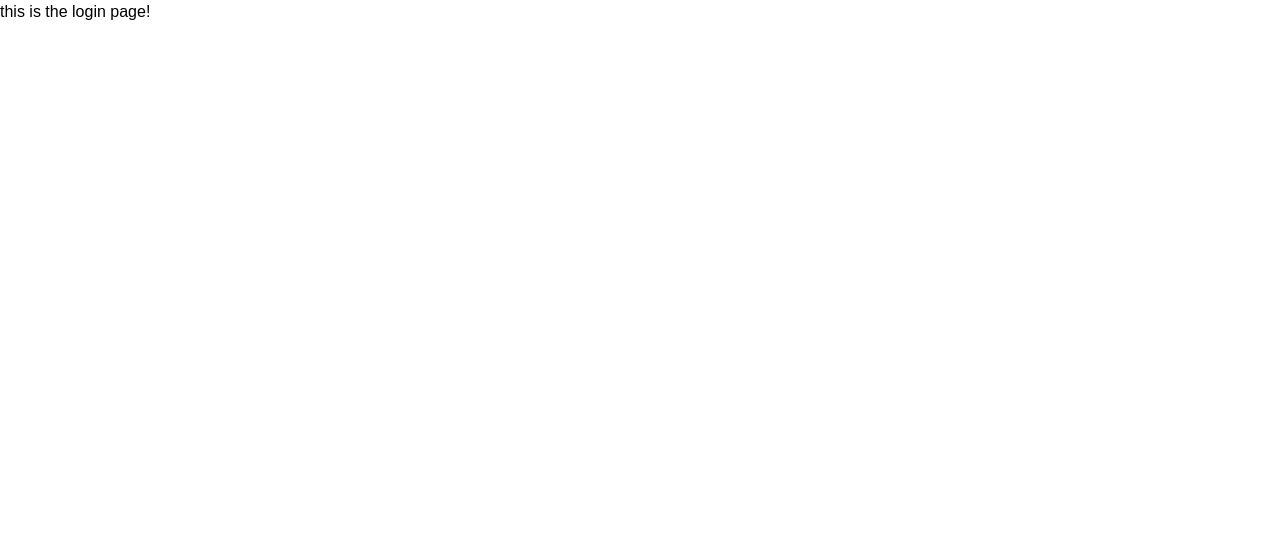
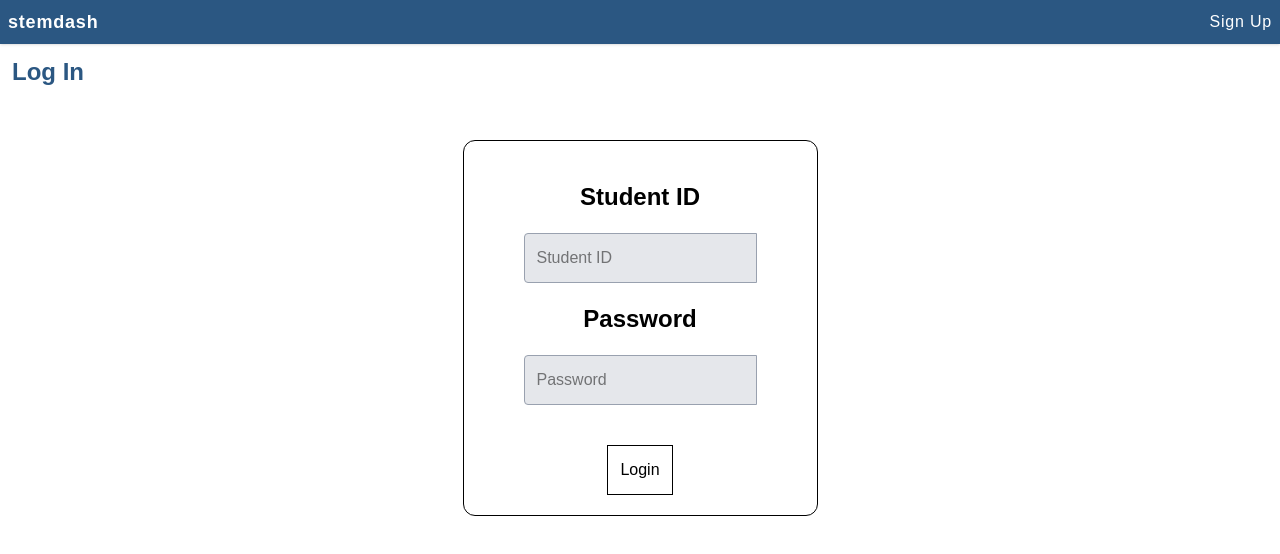
Before and after one commit to jialanx/stemdash, a React (Vite) app in the folder stemdash/: page / in a window 1280 px wide. Shown: the top 554 px of the page. Built offline with nearby package versions, Linux system fonts and the light colour scheme.

Commit message:
formatted login page a bit, starting on signup page

```diff
--- a/stemdash/src/App.jsx
+++ b/stemdash/src/App.jsx
@@ -6,14 +6,18 @@ import {
   Route
 } from "react-router-dom";
 import Login from "./pages/login.jsx";
+import Navbar from "./components/navbar.jsx";
+import Signup from "./pages/signup.jsx";
 
 function App() {
 
   return (
     <>
       <Router>
+        <Navbar />
         <Routes>
          <Route path="/" element={<Login />}/>
+         <Route path="/signup" element={<Signup />}/>
         </Routes>
       </Router>
     </>
--- a/stemdash/src/components/navbar.jsx
+++ b/stemdash/src/components/navbar.jsx
@@ -0,0 +1,14 @@
+import { Link } from "react-router-dom";
+
+export default function Navbar() {
+    return (
+        <nav style={{ backgroundColor: '#2B5782' }} className="p-2 shadow text-white tracking-wider">
+            <div className="flex justify-between items-center">
+                <div className="text-lg font-bold">stemdash</div>
+                <div className="flex gap-4">
+                    <Link to="/signup" className="hover:text-blue-300">Sign Up</Link>
+                </div>
+            </div>
+        </nav>
+    )
+}
--- a/stemdash/src/pages/login.jsx
+++ b/stemdash/src/pages/login.jsx
@@ -1,8 +1,49 @@
+import { useState } from 'react';
+
 export default function Login() {
+    const [formData, setFormData] = useState({
+        student_id: '',
+        user_password:''
+    })
+
+    function handleChange(e) {
+        const key = e.target.name;
+        const value = e.target.value;
+
+        setFormData({
+            ...formData,   // copy existing values
+            [key]: value   // update just the changed field
+        });
+    }
 
     return (
         <>
-            <h1>this is the login page!</h1>
+            <h1 style={{ color: '#2B5782' }} className="p-3 mb-10 font-bold text-2xl">Log In</h1>
+            <div className="mx-auto justify-center flex">
+                <form className="border rounded-xl px-15 py-5 text-center">
+                    {[["student_id", "Student ID"],
+                    ["user_password", "Password"]].map(function ([id, label]) {
+                        return (
+                            <div key={id}>
+                                <label className="p-5 block font-bold text-2xl">{label}</label>
+                                <input className="border border-gray-400 rounded-l p-3 block bg-gray-200"
+                                type={id === "user_password" ? "password" : "text"}
+                                name={id}
+                                value={formData[id]}
+                                onChange={handleChange}
+                                placeholder={label}
+                                required
+                                />
+
+                            </div>
+
+                        )
+                    })}
+
+                    <button className="border mt-10 p-3">Login</button>
+
+                </form>
+            </div>
         </>
     )
 }
--- /dev/null
+++ b/stemdash/src/pages/signup.jsx
@@ -0,0 +1,7 @@
+import { useState } from 'react';
+
+export default function Signup() {
+    return (
+        <h1 className="text-xl">signup page</h1>
+    )
+}
```
